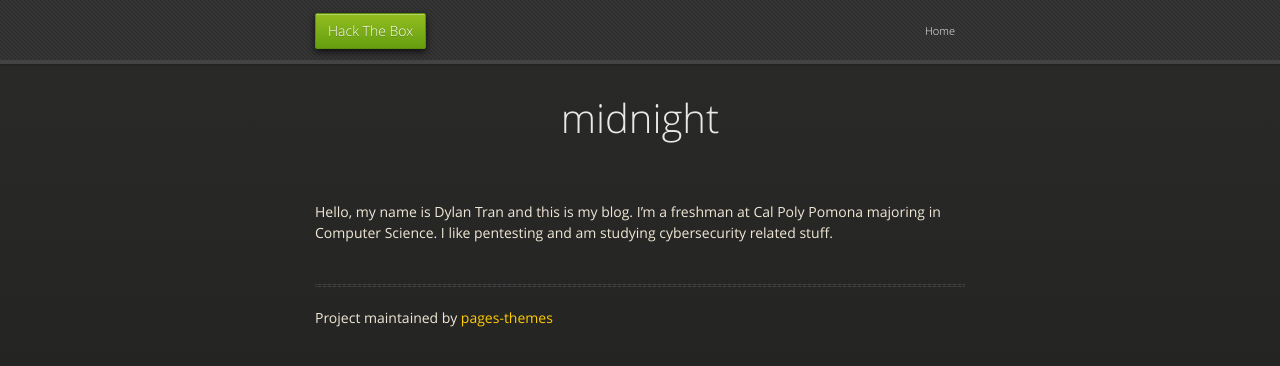
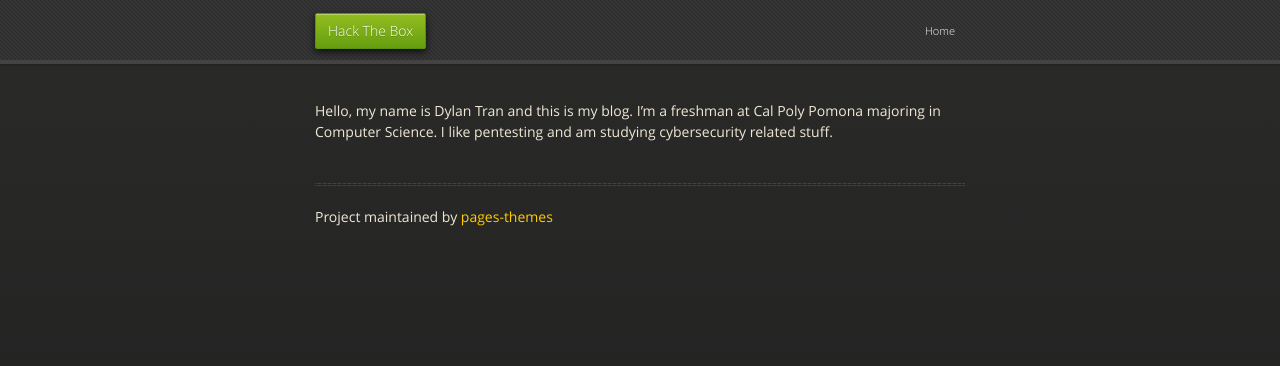
Before and after one commit to pages-themes/midnight, a Jekyll site: the page built from index.md, in a window 1280 px wide. Shown: the top 366 px of the page. Built offline with Jekyll 4.4.1, drawn with Linux system fonts in a browser that asks for light colours.

Commit message:
Update default.html
remove         <div id="title">
          <h1>{{ site.title | default: site.github.repository_name }}</h1>

        </div>
from 35-38

```diff
--- a/_layouts/default.html
+++ b/_layouts/default.html
@@ -32,10 +32,6 @@
     <div class="wrapper">
 
       <section>
-        <div id="title">
-          <h1>{{ site.title | default: site.github.repository_name }}</h1>
-
-        </div>
       {{ content }}
       <br />
       <hr>
```
